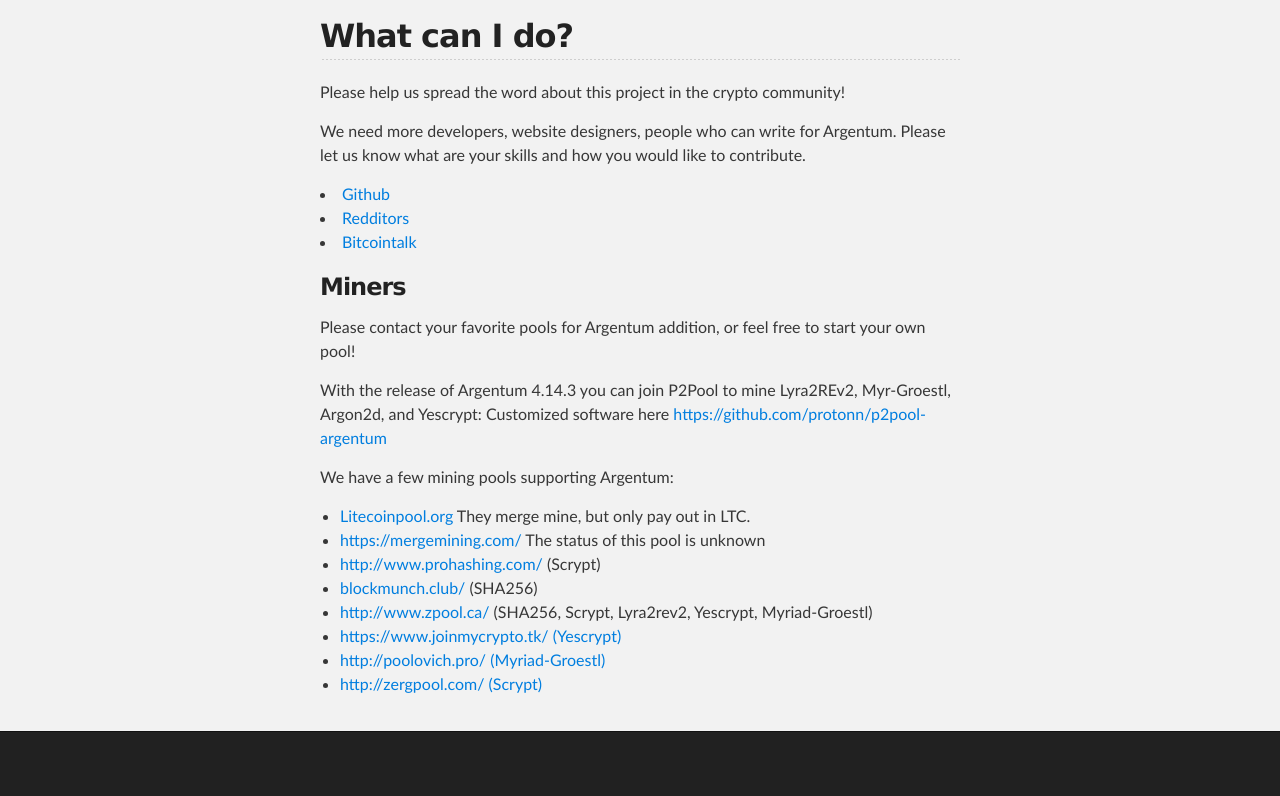
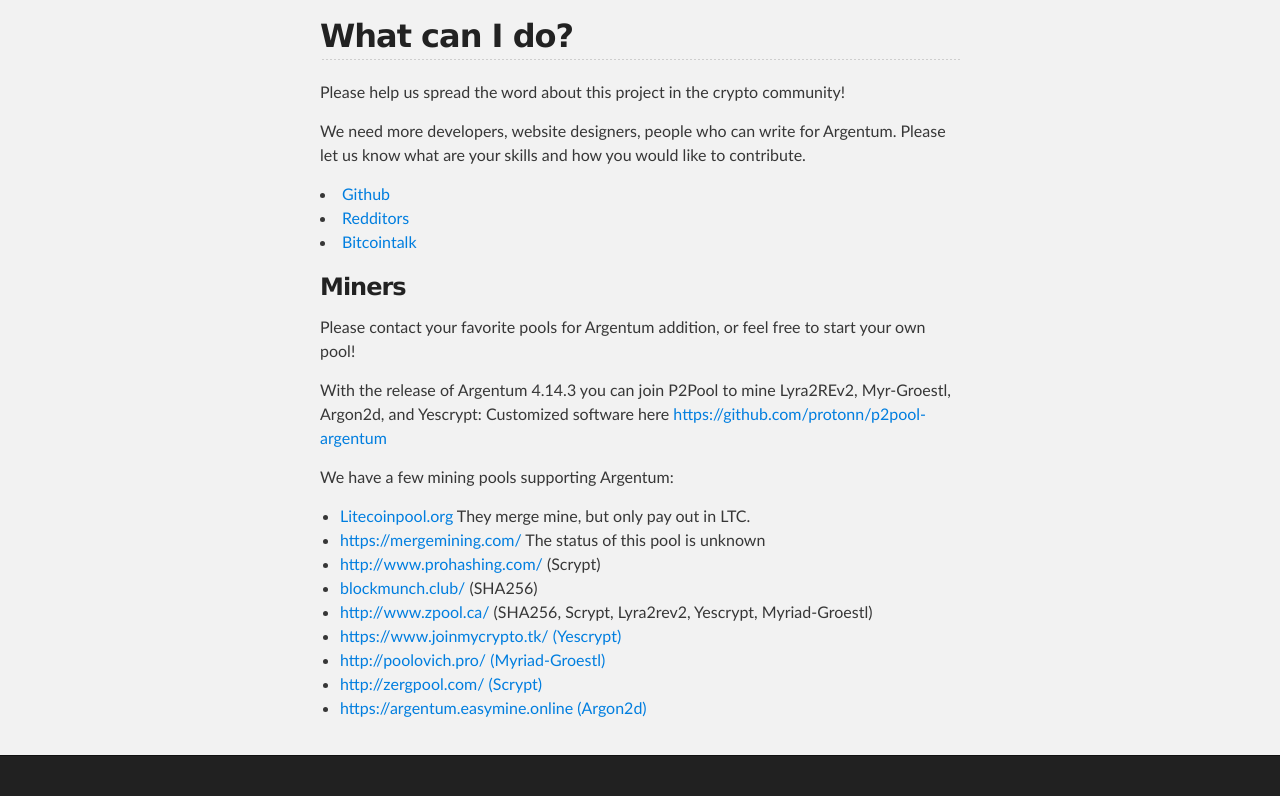
Before and after one commit to argentumproject/argentumproject.github.io, a plain HTML site: page index.html in a window 1280 px wide. Shown: the part 2006-2802 px from the top of the page. Before the commit the page ends 2778 px from the top, so only its background shows below. Drawn offline with Linux system fonts and the light colour scheme.

Commit message:
add pool

```diff
--- a/index.html
+++ b/index.html
@@ -133,6 +133,7 @@
 <li><a href="https://www.joinmycrypto.tk/">https://www.joinmycrypto.tk/ (Yescrypt)</a></li>
 <li><a href="http://poolovich.pro/">http://poolovich.pro/ (Myriad-Groestl)</a></li>
 <li><a href="http://zergpool.com/">http://zergpool.com/ (Scrypt)</a></li>
+<li><a href="https://argentum.easymine.online">https://argentum.easymine.online (Argon2d)</a></li>
 </ul>
 
       </section>
```
